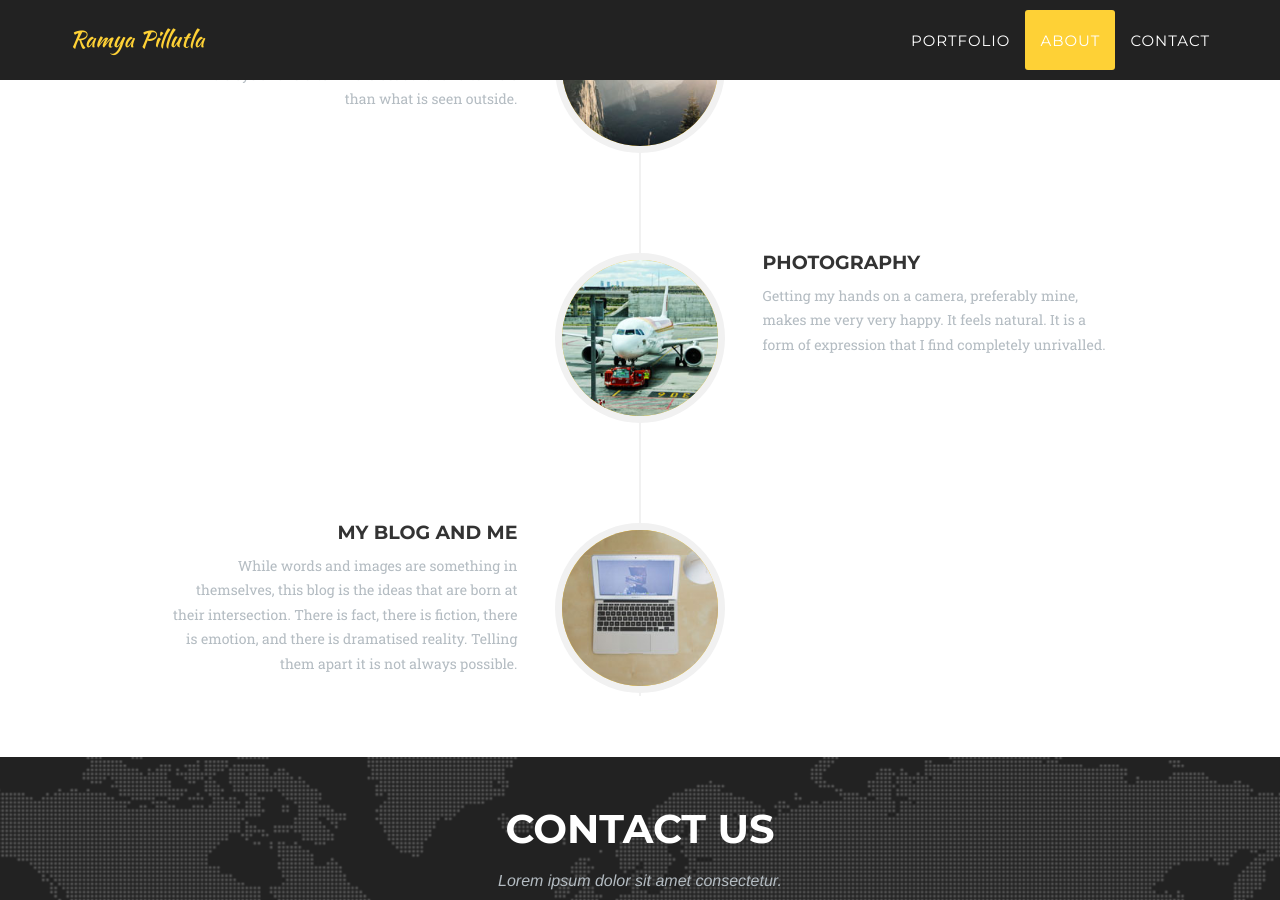
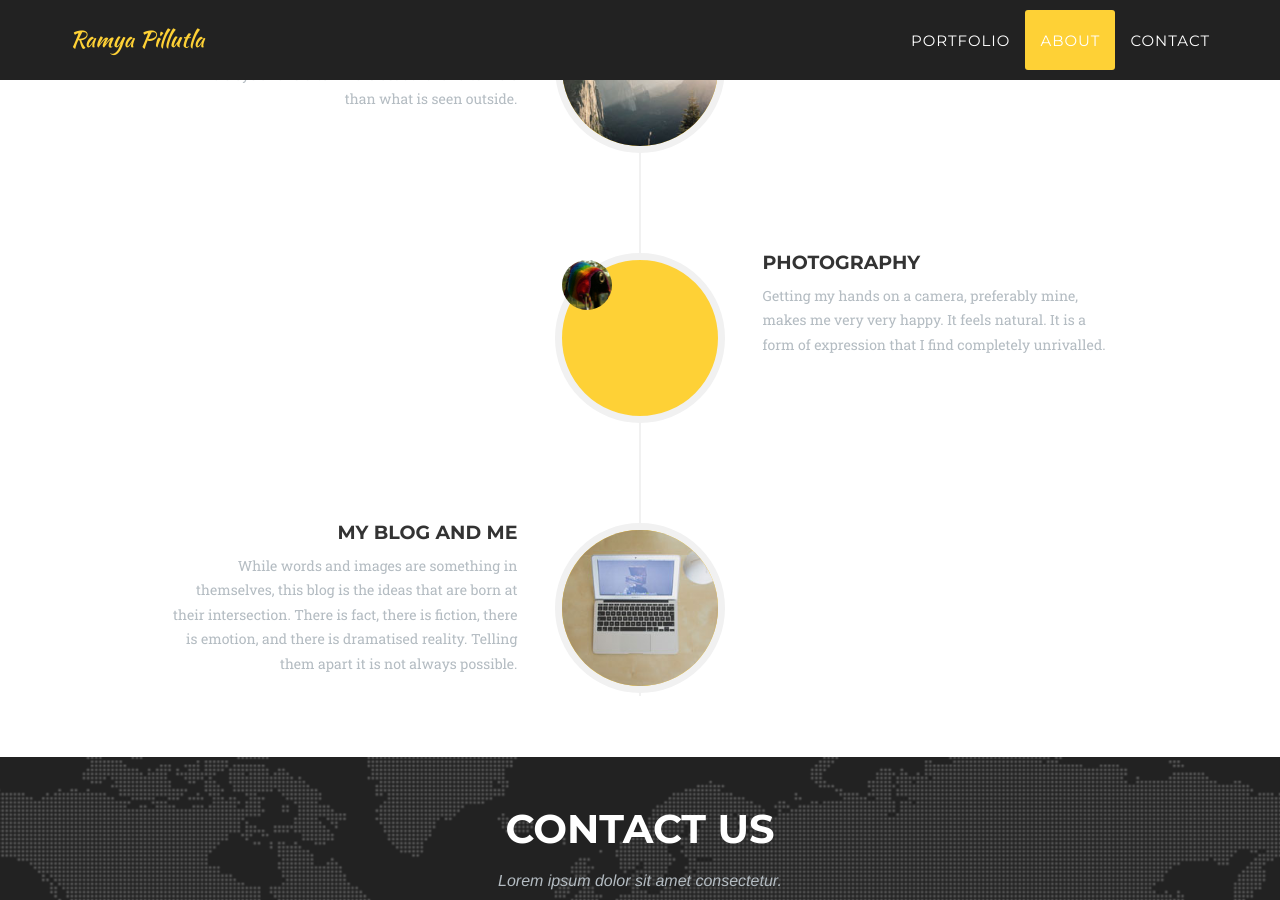
Before and after one commit to swamygurugari/rpillutla.github.io, a Jekyll site: the page built from index.html, in a window 1280 px wide and 900 px high, scrolled down 1585 px. Built offline with Jekyll 4.4.1, drawn with Linux system fonts in a browser that asks for light colours; some web fonts are replaced.

Commit message:
Update about.html

```diff
--- a/_includes/about.html
+++ b/_includes/about.html
@@ -26,7 +26,7 @@
                         </li>
                         <li class="timeline-inverted">
                             <div class="timeline-image">
-                                <img class="img-circle img-responsive" src="img/about/2.jpg" alt="">
+                                <img class="img-circle img-responsive" src="img/about/rainbowcap.jpg" alt="">
                             </div>
                             <div class="timeline-panel">
                                 <div class="timeline-heading">
```
